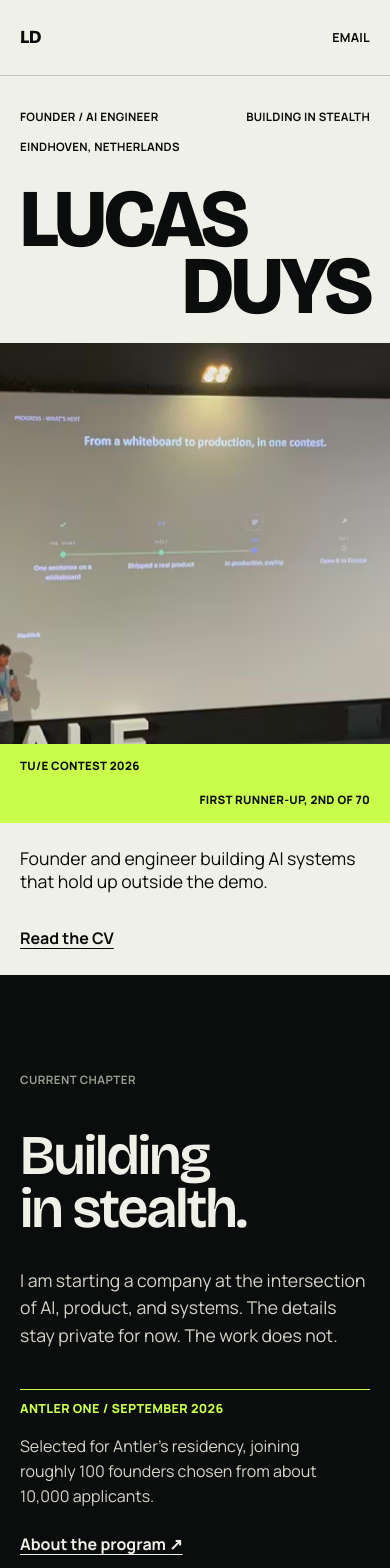
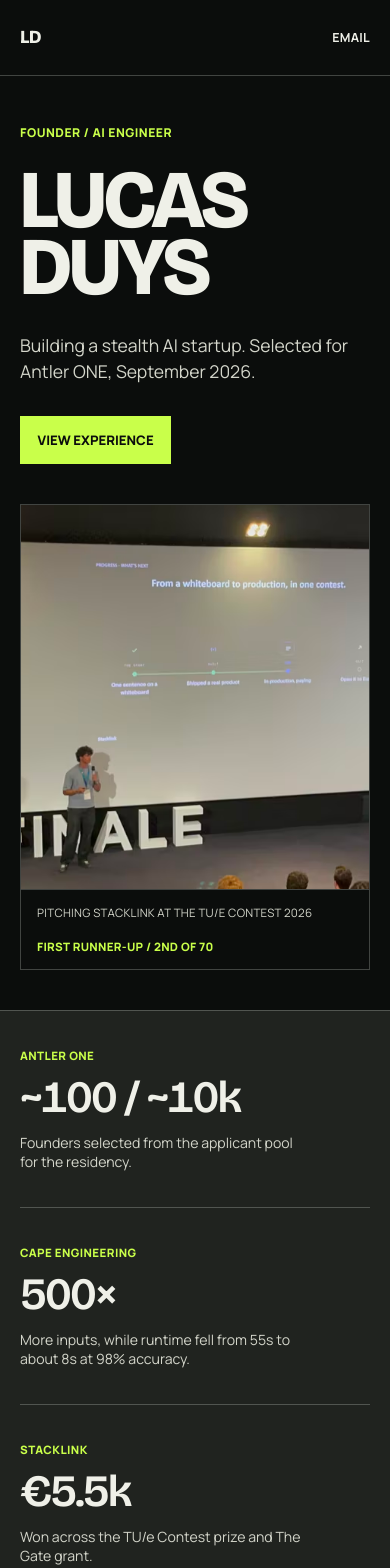
Before and after one commit to LucasDuys/personal_website, a Next.js app: page / in a window 390 px wide. Shown: the top 1568 px of the page. Built offline with nearby package versions, Linux system fonts and the light colour scheme.

Commit message:
Clarify hero and achievement impact

```diff
--- a/src/app/globals.css
+++ b/src/app/globals.css
@@ -82,9 +82,9 @@ a:focus-visible {
   grid-template-columns: 1fr auto 1fr;
   align-items: center;
   gap: 2rem;
-  background: var(--paper);
-  color: var(--black);
-  border-bottom: 1px solid var(--rule-light);
+  background: var(--black);
+  color: var(--paper);
+  border-bottom: 1px solid var(--rule-dark);
   font-size: 0.78rem;
   font-weight: 700;
   letter-spacing: 0.02em;
@@ -140,100 +140,170 @@ a:focus-visible {
 
 .hero {
   min-height: calc(100svh - 4.75rem);
-  background: var(--paper);
-  color: var(--black);
+  background: var(--black);
+  color: var(--paper);
 }
 
-.hero-intro {
-  padding-top: clamp(2rem, 5vw, 5rem);
+.hero-shell {
+  min-height: calc(100svh - 4.75rem);
+  display: grid;
+  grid-template-columns: minmax(0, 0.82fr) minmax(0, 1.18fr);
+  gap: clamp(2.5rem, 5vw, 6rem);
+  align-items: center;
+  padding-top: clamp(2.5rem, 5vw, 4.5rem);
+  padding-bottom: clamp(2.5rem, 5vw, 4.5rem);
 }
 
-.hero-meta {
+.hero-copy {
+  display: flex;
+  flex-direction: column;
+  align-items: flex-start;
+}
+
+.hero-kicker {
+  margin: 0 0 1.5rem;
+  color: var(--signal);
+  font-size: 0.76rem;
+  font-weight: 800;
+  letter-spacing: 0.04em;
+  text-transform: uppercase;
+}
+
+.hero h1 {
+  margin: 0;
+  font-family: var(--font-display), Arial Narrow, sans-serif;
+  font-size: clamp(4rem, 7.5vw, 6rem);
+  font-weight: 800;
+  letter-spacing: -0.04em;
+  line-height: 0.82;
+  text-transform: uppercase;
+}
+
+.hero h1 span {
+  display: block;
+}
+
+.hero-summary {
+  max-width: 31ch;
+  margin: 2rem 0 0;
+  color: var(--paper-dim);
+  font-size: clamp(1.1rem, 1.6vw, 1.3rem);
+  line-height: 1.45;
+}
+
+.hero-action {
+  min-height: 3rem;
+  display: inline-flex;
+  align-items: center;
+  margin-top: 2rem;
+  padding: 0.75rem 1.1rem;
+  background: var(--signal);
+  color: var(--black);
+  font-size: 0.82rem;
+  font-weight: 800;
+  text-decoration: none;
+  text-transform: uppercase;
+  transition: background 180ms ease, color 180ms ease, transform 180ms ease;
+}
+
+.hero-action:hover {
+  background: var(--paper);
+}
+
+.hero-action:active {
+  transform: translateY(1px);
+}
+
+.hero-stage {
+  margin: 0;
+  overflow: hidden;
+  border: 1px solid var(--rule-dark);
+}
+
+.hero-stage img {
+  height: min(68svh, 42rem);
+  object-fit: cover;
+  object-position: 31% 70%;
+}
+
+.hero-stage figcaption {
   display: grid;
-  grid-template-columns: repeat(3, 1fr);
-  padding-bottom: clamp(2rem, 5vw, 4.5rem);
+  grid-template-columns: 1fr auto;
+  gap: 1rem;
+  align-items: center;
+  padding: 0.85rem 1rem;
+  background: var(--black);
+  color: var(--paper-dim);
+  border-top: 1px solid var(--rule-dark);
   font-size: 0.72rem;
-  font-weight: 700;
   letter-spacing: 0.025em;
   text-transform: uppercase;
 }
 
-.hero-meta span:nth-child(2) {
-  text-align: center;
+.hero-stage figcaption strong {
+  color: var(--signal);
+  font-weight: 800;
 }
 
-.hero-meta span:last-child {
-  text-align: right;
+.proof-overview {
+  background: var(--graphite);
+  color: var(--paper);
+  border-top: 1px solid var(--rule-dark);
+  border-bottom: 1px solid var(--rule-dark);
 }
 
-.hero h1 {
+.proof-overview-grid {
   display: grid;
-  grid-template-columns: 1fr 1fr;
-  gap: clamp(0.75rem, 2vw, 3rem);
+  grid-template-columns: 1.1fr 1fr 0.9fr;
+}
+
+.proof-overview-grid > div {
+  min-height: 13rem;
+  display: flex;
+  flex-direction: column;
+  justify-content: center;
+  padding: 2rem clamp(1.5rem, 3vw, 3rem);
+  border-left: 1px solid var(--rule-dark);
+}
+
+.proof-overview-grid > div:first-child {
+  padding-left: 0;
+  border-left: 0;
+}
+
+.proof-overview-grid > div:last-child {
+  padding-right: 0;
+}
+
+.proof-overview-grid p,
+.proof-overview-grid span {
   margin: 0;
-  padding-bottom: clamp(1.5rem, 3vw, 3rem);
-  font-family: var(--font-display), Arial Narrow, sans-serif;
-  font-size: clamp(4rem, 9vw, 6rem);
+}
+
+.proof-overview-grid p {
+  margin-bottom: 0.75rem;
+  color: var(--signal);
+  font-size: 0.72rem;
   font-weight: 800;
-  letter-spacing: -0.04em;
-  line-height: 0.78;
+  letter-spacing: 0.035em;
   text-transform: uppercase;
 }
 
-.hero h1 span:last-child {
-  text-align: right;
+.proof-overview-grid strong {
+  font-family: var(--font-display), sans-serif;
+  font-size: clamp(2.8rem, 5vw, 4.75rem);
+  font-weight: 600;
+  font-variant-numeric: tabular-nums;
+  letter-spacing: -0.04em;
+  line-height: 0.9;
 }
 
-.hero-stage {
-  position: relative;
-  margin: 0;
-  overflow: hidden;
-  background: var(--black);
-}
-
-.hero-stage img {
-  height: clamp(25rem, 58svh, 46rem);
-  object-fit: cover;
-  object-position: center 70%;
-}
-
-.hero-stage figcaption {
-  position: absolute;
-  z-index: 2;
-  right: 0;
-  bottom: 0;
-  left: 0;
-  display: flex;
-  justify-content: space-between;
-  gap: 1rem;
-  padding: 0.85rem clamp(1.25rem, 3.5vw, 3.5rem);
-  background: var(--signal);
-  color: var(--black);
-  font-size: 0.72rem;
-  font-weight: 800;
-  letter-spacing: 0.025em;
-  text-transform: uppercase;
-}
-
-.hero-handoff {
-  display: grid;
-  grid-template-columns: minmax(0, 2fr) 1fr;
-  align-items: center;
-  gap: 2rem;
-  padding-top: 1.5rem;
-  padding-bottom: 1.5rem;
-}
-
-.hero-handoff p {
-  max-width: 38rem;
-  margin: 0;
-  font-size: clamp(1.1rem, 2vw, 1.45rem);
+.proof-overview-grid span {
+  max-width: 34ch;
+  margin-top: 1rem;
+  color: var(--paper-dim);
+  font-size: 0.88rem;
   line-height: 1.35;
-}
-
-.hero-handoff a {
-  justify-self: end;
-  font-weight: 700;
 }
 
 .dark-surface {
@@ -416,10 +486,21 @@ a:focus-visible {
   color: var(--paper-dim);
 }
 
-.role-detail > p:first-child {
+.role-detail .impact-statement {
+  max-width: 37ch;
+  color: var(--paper);
+  font-family: var(--font-display), sans-serif;
+  font-size: clamp(1.35rem, 2.2vw, 2rem);
+  font-weight: 600;
+  letter-spacing: -0.025em;
+  line-height: 1.12;
+}
+
+.role-detail .role-context {
   max-width: 68ch;
+  margin-top: 1rem;
   color: var(--paper-dim);
-  font-size: clamp(1rem, 1.6vw, 1.2rem);
+  font-size: clamp(1rem, 1.4vw, 1.12rem);
 }
 
 .working-set {
@@ -555,6 +636,17 @@ a:focus-visible {
   margin: 0;
   color: #4d514a;
   font-size: 1.05rem;
+}
+
+.work-copy > .work-impact {
+  max-width: 34ch;
+  margin-top: 1.25rem;
+  padding-top: 1.25rem;
+  color: var(--black);
+  border-top: 1px solid var(--rule-light);
+  font-size: 0.88rem;
+  font-weight: 800;
+  line-height: 1.4;
 }
 
 .work-copy a {
@@ -717,6 +809,7 @@ a:focus-visible {
 }
 
 @media (max-width: 880px) {
+  .hero-shell,
   .now-grid,
   .section-heading,
   .experience-list > li,
@@ -724,6 +817,22 @@ a:focus-visible {
   .capabilities-grid,
   .contact-grid {
     grid-template-columns: 1fr;
+  }
+
+  .hero-shell {
+    min-height: auto;
+    gap: 3rem;
+    padding-top: 4rem;
+    padding-bottom: 3rem;
+  }
+
+  .hero-copy {
+    max-width: 36rem;
+  }
+
+  .hero-stage img {
+    height: min(62svh, 36rem);
+    object-position: 31% 68%;
   }
 
   .now-grid {
@@ -773,51 +882,41 @@ a:focus-visible {
     display: none;
   }
 
-  .hero-meta {
-    grid-template-columns: 1fr 1fr;
-    row-gap: 0.75rem;
+  .hero h1 {
+    font-size: clamp(4rem, 21vw, 5.5rem);
   }
 
-  .hero-meta span:nth-child(2) {
-    text-align: right;
-  }
-
-  .hero-meta span:last-child {
-    grid-column: 1 / -1;
-    text-align: left;
-  }
-
-  .hero h1 {
-    grid-template-columns: 1fr;
-    gap: 0.2rem;
-    font-size: clamp(4rem, 21vw, 6rem);
-  }
-
-  .hero h1 span:last-child {
-    text-align: right;
+  .hero-shell {
+    gap: 2.5rem;
+    padding-top: 3rem;
+    padding-bottom: 2.5rem;
   }
 
   .hero-stage img {
-    height: 30rem;
-    object-position: 54% 62%;
+    height: 24rem;
+    object-position: 41% 64%;
   }
 
   .hero-stage figcaption,
-  .hero-handoff,
   .forge-line {
     grid-template-columns: 1fr;
   }
 
-  .hero-stage figcaption {
-    display: grid;
+  .proof-overview-grid {
+    grid-template-columns: 1fr;
   }
 
-  .hero-stage figcaption span:last-child {
-    text-align: right;
+  .proof-overview-grid > div,
+  .proof-overview-grid > div:first-child,
+  .proof-overview-grid > div:last-child {
+    min-height: 0;
+    padding: 2.25rem 0;
+    border-top: 1px solid var(--rule-dark);
+    border-left: 0;
   }
 
-  .hero-handoff a {
-    justify-self: start;
+  .proof-overview-grid > div:first-child {
+    border-top: 0;
   }
 
   .forge-line {
--- a/src/app/page.tsx
+++ b/src/app/page.tsx
@@ -2,7 +2,7 @@
   THESIS: A visual CV with the charge of a live demo day, not a portfolio template.
   OWN-WORLD: Real stage photography, production rules, cold paper, black, and one chartreuse signal.
   STORY: Lucas now, then the chronological proof, then selected work and a direct contact.
-  FIRST VIEWPORT: His name resolves into the TU/e Contest stage image and immediately states what he is building.
+  FIRST VIEWPORT: A single left-to-right path states who Lucas is, what he is doing, and the public proof behind it.
   FORM: Seed 02548378. Grounded direction 6, Backstage Credential, staged as one processional axis.
 */
 
@@ -25,16 +25,17 @@ export default function Home() {
 
       <main id="main-content">
         <section className="hero" id="top" aria-labelledby="hero-title">
-          <div className="hero-intro frame">
-            <div className="hero-meta" aria-label="Profile summary">
-              <span>Founder / AI engineer</span>
-              <span>Building in stealth</span>
-              <span>Eindhoven, Netherlands</span>
-            </div>
+          <div className="hero-shell frame">
+            <div className="hero-copy">
+              <p className="hero-kicker">Founder / AI engineer</p>
               <h1 id="hero-title">
                 <span>Lucas</span>
                 <span>Duys</span>
               </h1>
+              <p className="hero-summary">
+                Building a stealth AI startup. Selected for Antler ONE, September 2026.
+              </p>
+              <a className="hero-action" href="#experience">View experience</a>
             </div>
 
             <figure className="hero-stage">
@@ -52,14 +53,30 @@ export default function Home() {
                 />
               </picture>
               <figcaption>
-              <span>TU/e Contest 2026</span>
-              <span>First Runner-Up, 2nd of 70</span>
+                <span>Pitching Stacklink at the TU/e Contest 2026</span>
+                <strong>First Runner-Up / 2nd of 70</strong>
               </figcaption>
             </figure>
+          </div>
+        </section>
 
-          <div className="hero-handoff frame">
-            <p>Founder and engineer building AI systems that hold up outside the demo.</p>
-            <a href="#experience">Read the CV</a>
+        <section className="proof-overview" id="highlights" aria-label="Career highlights">
+          <div className="frame proof-overview-grid">
+            <div>
+              <p>Antler ONE</p>
+              <strong>~100 / ~10k</strong>
+              <span>Founders selected from the applicant pool for the residency.</span>
+            </div>
+            <div>
+              <p>Cape engineering</p>
+              <strong>500×</strong>
+              <span>More inputs, while runtime fell from 55s to about 8s at 98% accuracy.</span>
+            </div>
+            <div>
+              <p>Stacklink</p>
+              <strong>€5.5k</strong>
+              <span>Won across the TU/e Contest prize and The Gate grant.</span>
+            </div>
           </div>
         </section>
 
@@ -100,7 +117,7 @@ export default function Home() {
           <div className="frame">
             <header className="section-heading">
               <p>Experience</p>
-              <h2 id="experience-title">The CV, with receipts.</h2>
+              <h2 id="experience-title">Selected experience.</h2>
             </header>
 
             <ol className="experience-list">
@@ -111,7 +128,7 @@ export default function Home() {
                   <p>Stealth startup</p>
                 </div>
                 <div className="role-detail">
-                  <p>Building a new AI company and joining Antler ONE in September 2026.</p>
+                  <p className="impact-statement">Joining roughly 100 founders selected from about 10,000 applicants.</p>
                   <p className="working-set">Product / AI systems / Engineering</p>
                 </div>
               </li>
@@ -123,7 +140,8 @@ export default function Home() {
                   <p><a href="https://cape.io">Cape.io <span aria-hidden="true">↗</span></a></p>
                 </div>
                 <div className="role-detail">
-                  <p>Rebuilt agent pipelines around measurable speed, accuracy, cost, and permission boundaries.</p>
+                  <p className="impact-statement">500× the input volume, about 7× faster, at 98% accuracy.</p>
+                  <p className="role-context">Rebuilt agent pipelines around measurable speed, cost, accuracy, and permission boundaries.</p>
                   <div className="evidence-pair" aria-label="Cape engineering outcomes">
                     <p><strong>190k <span aria-hidden="true">→</span> 1.2k</strong><span>tokens per run, more than 99% less</span></p>
                     <p><strong>20 <span aria-hidden="true">→</span> 10,000</strong><span>inputs, from 55s to about 8s at 98% accuracy</span></p>
@@ -139,7 +157,8 @@ export default function Home() {
                   <p><a href="https://stacklink.nl">Stacklink <span aria-hidden="true">↗</span></a></p>
                 </div>
                 <div className="role-detail">
-                  <p>Built an EU-sovereign, permission-aware knowledge layer for governed AI agents.</p>
+                  <p className="impact-statement">Placed 2nd out of 70 teams and won €5,500 across two awards.</p>
+                  <p className="role-context">Built an EU-sovereign, permission-aware knowledge layer for governed AI agents.</p>
                   <ul className="proof-list">
                     <li>
                       <strong>2nd / 70</strong>
@@ -167,7 +186,7 @@ export default function Home() {
                   <p>TU Eindhoven</p>
                 </div>
                 <div className="role-detail">
-                  <p>Studying computer science with a focus on AI systems, while building products in public and under pressure.</p>
+                  <p className="impact-statement">Building production AI systems alongside a full-time computer science degree.</p>
                   <p className="working-set">Computer science / AI / Systems</p>
                 </div>
               </li>
@@ -179,7 +198,7 @@ export default function Home() {
                   <p>Paris / Amsterdam</p>
                 </div>
                 <div className="role-detail">
-                  <p>Built Pitchr.live in 24 hours at HackEurope Paris, then a five-agent grocery system in 6 hours at Hackaway, selected to pitch from 80 builders.</p>
+                  <p className="impact-statement">Two working AI products built in 24 hours and 6 hours. One selected to pitch from 80 builders.</p>
                   <p className="working-set">Next.js / Claude / ElevenLabs / Multi-agent systems</p>
                 </div>
               </li>
@@ -224,6 +243,7 @@ export default function Home() {
                 <p className="work-type">Enterprise AI / 2026</p>
                 <h3>Cape.io</h3>
                 <p>Agent infrastructure rebuilt for scale, accuracy, and strict permission boundaries.</p>
+                <p className="work-impact">500× more inputs. Runtime cut from 55s to about 8s.</p>
                 <a href="https://cape.io">Visit Cape.io <span aria-hidden="true">↗</span></a>
               </div>
               <Image
@@ -243,6 +263,7 @@ export default function Home() {
                   A governed knowledge layer for AI agents, designed for customer-owned
                   infrastructure and air-gapped deployment.
                 </p>
+                <p className="work-impact">2nd of 70. €5,500 won across two awards.</p>
                 <a href="https://stacklink.nl">Visit Stacklink <span aria-hidden="true">↗</span></a>
               </div>
               <Image
@@ -274,6 +295,7 @@ export default function Home() {
                   <p className="work-type">24 hour build / Paris</p>
                   <h3>Pitchr.live</h3>
                   <p>Rubric scoring, rewritten scripts, and mock investor Q&amp;A in one AI pitch coach.</p>
+                  <p className="work-impact">Built from zero in 24 hours at Station F.</p>
                   <a href="https://pitchr.live">Visit Pitchr.live <span aria-hidden="true">↗</span></a>
                 </div>
               </article>
@@ -290,6 +312,7 @@ export default function Home() {
                   <p className="work-type">6 hour build / Amsterdam</p>
                   <h3>Weekly Shop Agent</h3>
                   <p>Five agents negotiate meals, dietary needs, and budget to assemble a weekly grocery order.</p>
+                  <p className="work-impact">Built in 6 hours. Selected to pitch from 80 builders.</p>
                   <a href="https://github.com/LucasDuys/hackaway-grocery-agent">View the code <span aria-hidden="true">↗</span></a>
                 </div>
               </article>
```
Also changed, not shown: .impeccable/surfaces/src-app-page-tsx.md, 1 other file (tests, documents, lock files or other folders). Lines whose indentation alone changed are shown as unchanged.
